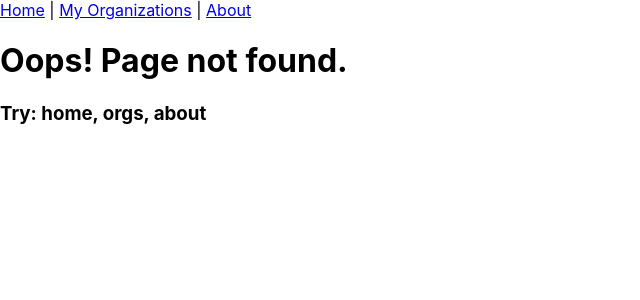
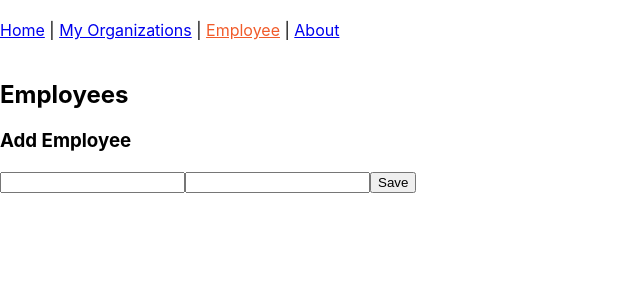
Before and after one commit to jvbuchanan2/NodeProjects, a React (Create React App) app: page /employee in a window 1280 px wide. Before the commit this address had no page. Shown: the top 300 px of the page, without its empty margins (0-640 px from the left). Built offline with nearby package versions, Linux system fonts and the light colour scheme; what redux-immutable-state-invariant would draw is missing.

Commit message:
Added Employee page/form it stores employees.

```diff
--- a/src/App.css
+++ b/src/App.css
@@ -1,3 +1,12 @@
+#app {
+  max-width: 850px;
+  margin: 0 auto;
+}
+
+nav {
+  padding: 20px 0 20px 0;
+}
+
 .App {
   text-align: center;
 }
--- a/src/App.js
+++ b/src/App.js
@@ -7,7 +7,7 @@ import AboutPage from "./components/about/AboutPage";
 import Header from "./components/common/Header";
 import PageNotFound from "./components/PageNotFound";
 import OrganizationPage from "./components/organazations/OrganizationPage";
-
+import EmployeePage from "./components/employees/EmployeePage";
 
 
 function App() {
@@ -18,6 +18,7 @@ function App() {
       <Route exact path="/" component={HomePage} />
       <Route path="/about" component={AboutPage} />
       <Route path="/orgs" component={OrganizationPage} />
+      <Route path="/employee" component={EmployeePage} />
       <Route component={PageNotFound} />
     </Switch>
   </div>
--- a/src/components/common/Header.js
+++ b/src/components/common/Header.js
@@ -13,6 +13,10 @@ const Header = () => {
         My Organizations
       </NavLink>
       {" | "}
+      <NavLink to="/employee" activeStyle={activeStyle}>
+        Employee
+      </NavLink>
+      {" | "}
       <NavLink to="/about" activeStyle={activeStyle}>
         About
       </NavLink>
--- /dev/null
+++ b/src/components/employees/EmployeePage.js
@@ -0,0 +1,66 @@
+import React from "react";
+import { connect } from "react-redux";
+import * as employeeActions from '../../redux/actions/employeeActions';
+import PropTypes from 'prop-types';
+import { bindActionCreators} from 'redux';
+
+class EmployeePage extends React.Component {
+ state = {
+      employee: {
+        name: "",
+        position: ""
+      }
+    };
+
+
+  handleNameChange = event => {
+    const employee = {...this.state.employee, name: event.target.value};
+    this.setState({employee});
+  }
+
+  handleTitleChange = event => {
+    const employee = {...this.state.employee, position: event.target.value};
+    this.setState({employee});
+  }
+
+handleSubmit = (event) => {
+  event.preventDefault();
+  this.props.actions.createEmployee(this.state.employee);
+};
+
+
+  render() {
+    return (
+      <form onSubmit={this.handleSubmit}>
+        <h2>Employees</h2>
+        <h3>Add Employee</h3>
+        <input type="text" onChange={this.handleNameChange} value={this.state.employee.name} />
+        <input type="text" onChange={this.handleTitleChange} value={this.state.employee.position} />
+        <input type="submit" value="Save" />
+        { this.props.employees.map(emp => (
+          <div key={emp.name}>{emp.name + ' -- ' + emp.position}</div>
+        ))}
+      </form>
+    );
+  }
+}
+
+EmployeePage.propTypes = {
+  employees: PropTypes.array.isRequired,
+  actions: PropTypes.object.isRequired
+};
+
+function mapStateToProps(state) {
+  return {
+    employees: state.employees
+  }
+}
+
+function mapDispatchToProps(dispatch) {
+  return {
+    actions: bindActionCreators(employeeActions, dispatch)
+  };
+}
+
+
+export default connect(mapStateToProps,mapDispatchToProps)(EmployeePage);
--- a/src/components/organazations/OrganizationPage.js
+++ b/src/components/organazations/OrganizationPage.js
@@ -7,12 +7,17 @@ import { bindActionCreators} from 'redux';
 class OrganizationPage extends React.Component {
  state = {
       organization: {
+        name: "",
         title: ""
       }
     };
 
+    handleNameChange = event => {
+      const organization = {...this.state.organization, name: event.target.value};
+      this.setState({organization});
+    }
 
-  handleChange = event => {
+  handleTitleChange = event => {
     const organization = {...this.state.organization, title: event.target.value};
     this.setState({organization});
   }
@@ -27,10 +32,11 @@ handleSubmit = (event) => {
       <form onSubmit={this.handleSubmit}>
         <h2>Organizations</h2>
         <h3>Add Organization</h3>
-        <input type="text" onChange={this.handleChange} value={this.state.organization.title} />
+        <input type="text" onChange={this.handleNameChange} value={this.state.organization.name} />
+        <input type="text" onChange={this.handleTitleChange} value={this.state.organization.title} />
         <input type="submit" value="Save" />
         { this.props.organizations.map(org => (
-          <div key={org.title}>{org.title}</div>
+          <div key={org.title}>{org.name + ' -- ' + org.title}</div>
         ))}
       </form>
     );
--- a/src/redux/actions/actionTypes.js
+++ b/src/redux/actions/actionTypes.js
@@ -1 +1,2 @@
 export const CREATE_ORGANIZATION = "CREATE_ORGANIZATION";
+export const CREATE_EMPLOYEE = "CREATE_EMPLOYEE";
--- /dev/null
+++ b/src/redux/actions/employeeActions.js
@@ -0,0 +1,5 @@
+import * as types from './actionTypes';
+
+export function createEmployee(employee) {
+    return { type: types.CREATE_EMPLOYEE, employee};
+}
--- /dev/null
+++ b/src/redux/reducers/employeeReducer.js
@@ -0,0 +1,10 @@
+import * as types from '../actions/actionTypes';
+
+export default function employeeReducer(state = [], action) {
+    switch(action.type) {
+        case types.CREATE_EMPLOYEE:
+            return [...state, { ...action.employee}];
+        default:
+            return state;
+    }
+}
--- a/src/redux/reducers/index.js
+++ b/src/redux/reducers/index.js
@@ -1,8 +1,9 @@
 import { combineReducers } from 'redux';
 import organizations  from './organizationReducer';
+import employees from './employeeReducer';
 
 const rootReducer = combineReducers({
-    organizations
+    organizations,employees
 });
 
 export default rootReducer;
```
